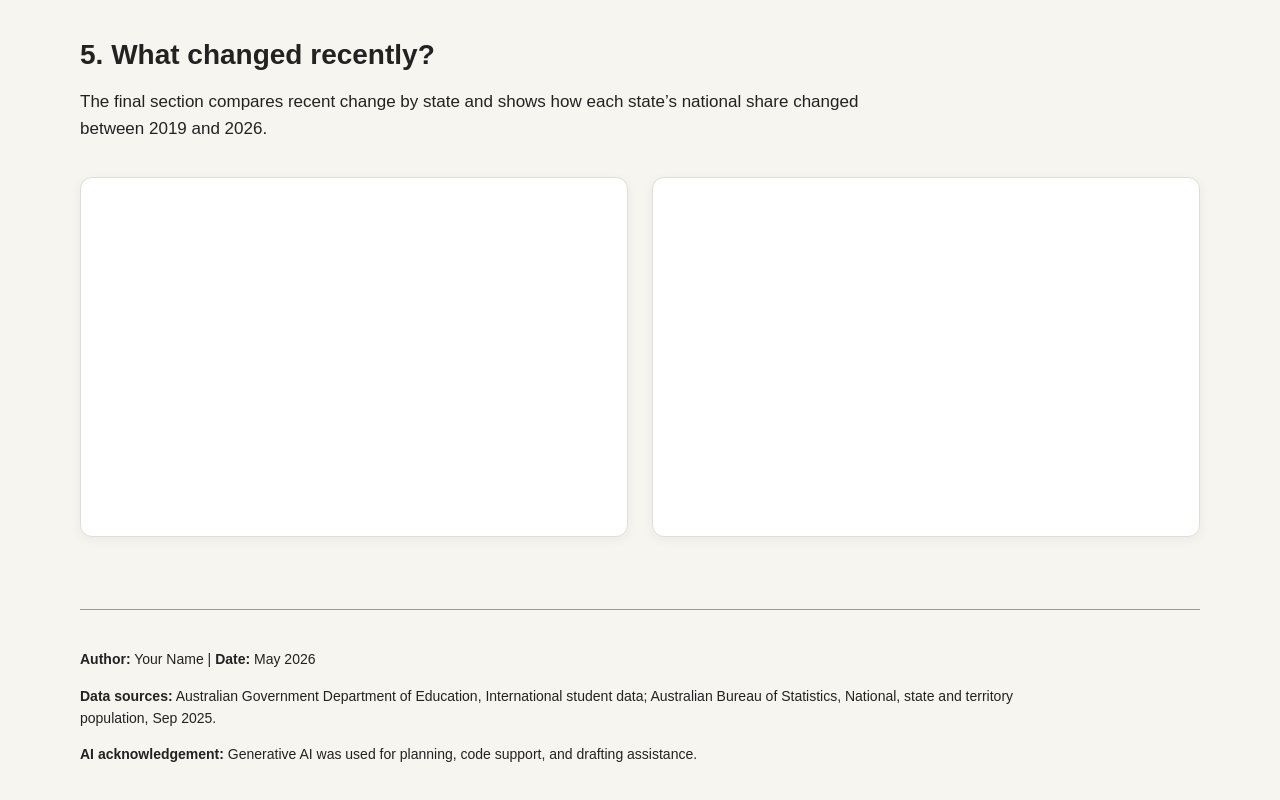
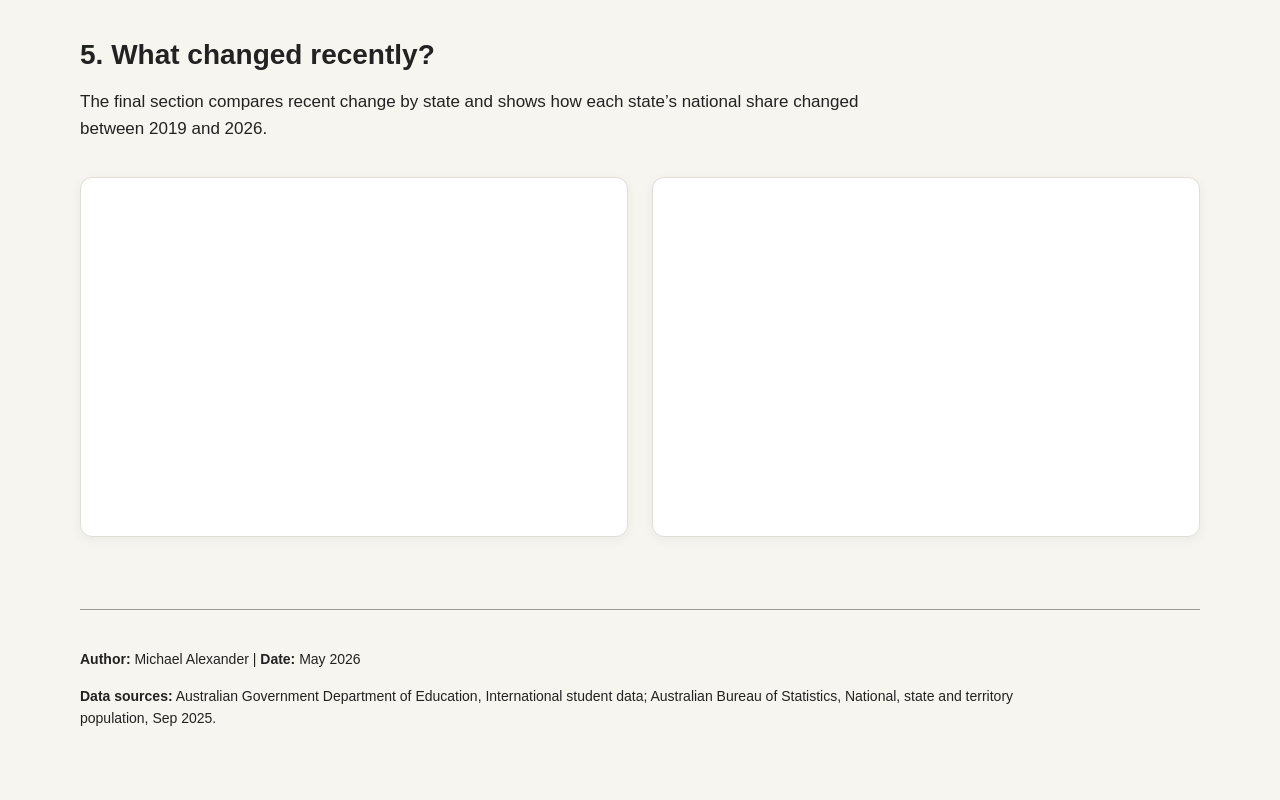
Before and after one commit to Mike224588/assignment2-FIT2179, a plain HTML site: page index.html in a window 1280 px wide. Shown: the part 3960-4760 px from the top of the page. Drawn offline with Linux system fonts and the light colour scheme; a script that the page names is missing.

Commit message:
Update index.html

```diff
--- a/index.html
+++ b/index.html
@@ -61,9 +61,8 @@
     </section>
 
     <footer>
-      <p><strong>Author:</strong> Your Name | <strong>Date:</strong> May 2026</p>
+      <p><strong>Author:</strong> Michael Alexander | <strong>Date:</strong> May 2026</p>
       <p><strong>Data sources:</strong> Australian Government Department of Education, International student data; Australian Bureau of Statistics, National, state and territory population, Sep 2025.</p>
-      <p><strong>AI acknowledgement:</strong> Generative AI was used for planning, code support, and drafting assistance.</p>
     </footer>
   </main>
   <script src="js/vega_lite_vis.js"></script>
```
